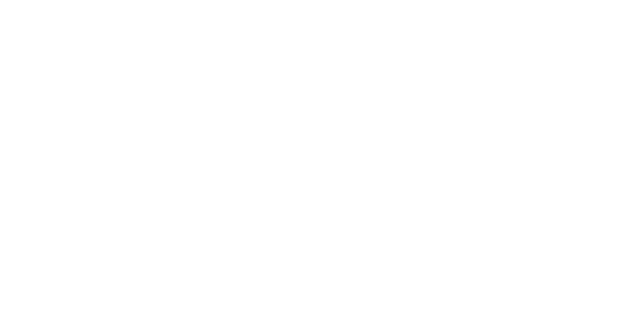
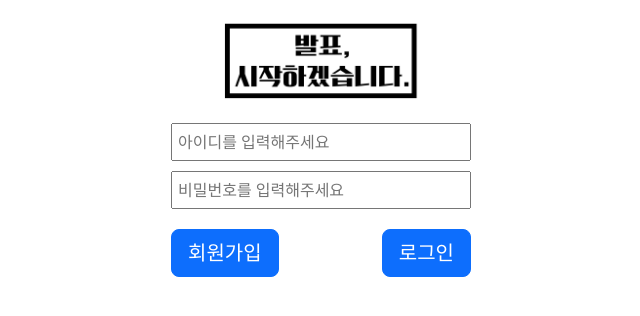
Before and after one commit to lets-pt/frontend, a React (Create React App) app: page /login in a window 1280 px wide. Before the commit this address had no page. Shown: the top 316 px of the page, without its empty margins (319-959 px from the left). Built offline with nearby package versions, Linux system fonts and the light colour scheme.

Commit message:
로그인 페이지 UI구현

```diff
--- a/src/App.css
+++ b/src/App.css
@@ -172,3 +172,40 @@
   margin-top:30px;
   width:400px;
 }
+
+/* 로그인 페이지 */
+.login-container{
+  text-align: center;
+  display: flex;
+  flex-direction: column;
+  align-items: center;
+}
+
+.login-container input{
+  display: block;
+}
+
+.id-container{
+  margin-top:20px;
+  margin-bottom:10px;
+}
+
+.pwd-container{
+  margin-bottom:20px;
+}
+
+.id-area{
+  padding:5px;
+  width:300px;
+}
+
+.pwd-area{
+  padding:5px;
+  width:300px;
+}
+
+.login-button-container{
+  width:300px;
+  display: flex;
+  justify-content: space-between;
+}
--- a/src/App.js
+++ b/src/App.js
@@ -7,6 +7,7 @@
 import PracticeStart from "./page/PracticeStart"
 import { Routes, Route, Link } from 'react-router-dom';
 import TestPage from './page/TestPage';
+import LoginPage from './page/LoginPage';
 
 function App() {
   return (
@@ -15,6 +16,7 @@
         <Route path='/' element={<Homepage />}></Route>
         <Route path="/practice" element={<PracticeStart />}></Route>
         <Route path="/test" element={<TestPage />}></Route>
+        <Route path="/login" element={<LoginPage />}></Route>
       </Routes>
     </div>
   );
--- a/src/component/Header.js
+++ b/src/component/Header.js
@@ -1,4 +1,4 @@
-import React from 'react'
+import React, {useState} from 'react'
 import logo from '../img/logo.png';
 import { Form, Container, Button, Row, Col } from 'react-bootstrap';
 import { FontAwesomeIcon } from "@fortawesome/react-fontawesome";
@@ -8,6 +8,30 @@
 
 const Header = () => {
     const navigate = useNavigate();
+    const [isLoggedIn, setIsLoggedIn] = useState(false);
+
+    const handleLogin = () => {
+        goToLoginPage();
+        setIsLoggedIn(true);
+    };
+
+    const handleLogout = () => {
+        setIsLoggedIn(false);
+    };
+
+    const goToLoginPage = () => {
+        const width = 400;
+        const height = 300;
+        const left = window.screen.width / 2 - width / 2;
+        const top = window.screen.height / 2 - height / 2;
+
+        window.open(
+            '/login',
+            '_blank',
+            `width=${width}, height=${height}, left=${left}, top=${top}, resizable=no, scrollbars=yes`
+        );
+    }
+
     const goToPracticePage = () => {
         const width = 1200;
         const height = 800;
@@ -32,10 +56,18 @@
                 </div>
                 <Button variant='primary' className='join' size='lg' onClick={goToPracticePage}>발표 연습</Button>
             </div>
-            <div className='user-info'>
-                <FontAwesomeIcon icon={faUser} className='user-img' />
-                내 정보
-            </div>
+            {isLoggedIn ? (
+                <div className='user-info' onClick={handleLogout}>
+                    <FontAwesomeIcon icon={faUser} className='user-img' />
+                    내 정보
+                </div>
+            ) : (
+                <div className='user-info' onClick={handleLogin}>
+                    <FontAwesomeIcon icon={faUser} className='user-img' />
+                    로그인
+                </div>
+            )}
+
         </Container>
 
     )
--- /dev/null
+++ b/src/page/LoginPage.js
@@ -0,0 +1,24 @@
+import React from 'react'
+import logo from '../img/logo.png';
+import { Button } from 'react-bootstrap';
+
+const LoginPage = () => {
+    return (
+        <div className='login-container'>
+            <img src={logo} className="app-logo" alt="logo" width={200} />
+            <div className='id-container'>
+                <input type='text' placeholder='아이디를 입력해주세요' className='id-area'/>
+            </div>
+            <div className='pwd-container'>
+                <input type='password' placeholder='비밀번호를 입력해주세요' className='pwd-area'/>
+            </div>
+            <div className='login-button-container'>
+                <Button size='lg' className='join-button'>회원가입</Button>
+                <Button size='lg' className='login-button'>로그인</Button>
+            </div>
+
+        </div>
+    )
+}
+
+export default LoginPage
```
Also changed, not shown: src/page/JoinPage.js (added, +11 -0 lines).
